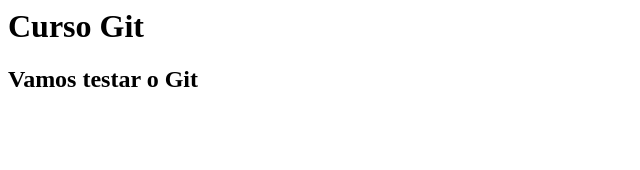
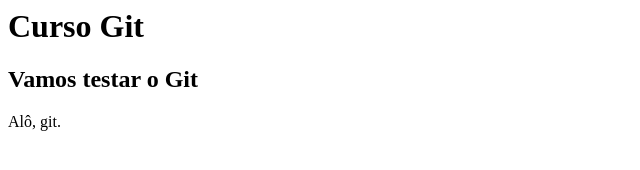
Before and after one commit to rodrigomacedodeazevedo/curso-git, a plain HTML site: page index.html in a window 1280 px wide. Shown: the full height of the page, 0-640 px from the left. Drawn offline with Linux system fonts and the light colour scheme.

Commit message:
Saying hello to git

```diff
--- a/index.html
+++ b/index.html
@@ -7,7 +7,7 @@
 	<body>
 		<h1>Curso Git</h1>
 		<h2>Vamos testar o Git</h2>
-
+		 <p>Alô, git.</p>
 	</body>
 
 </html>
```
